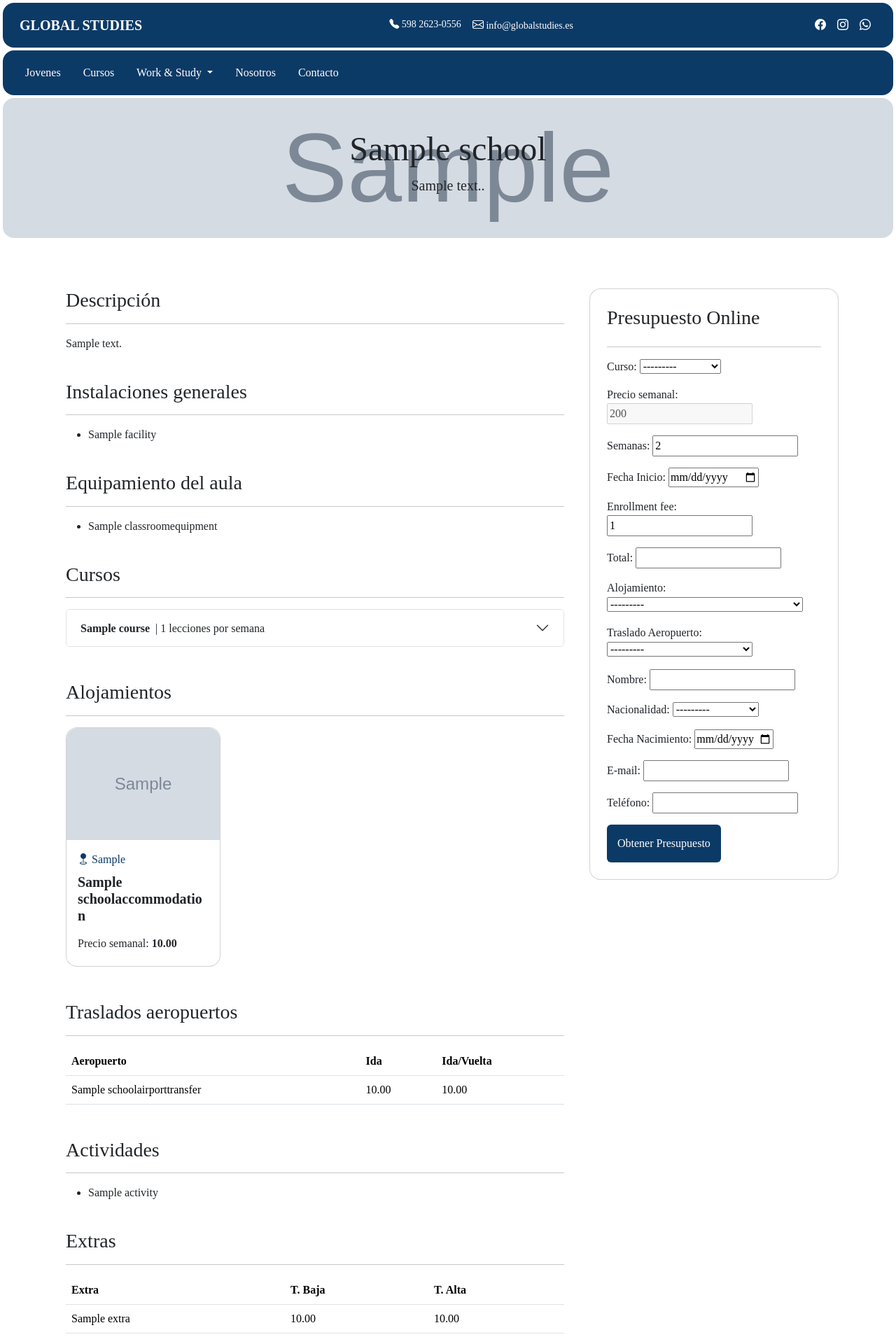
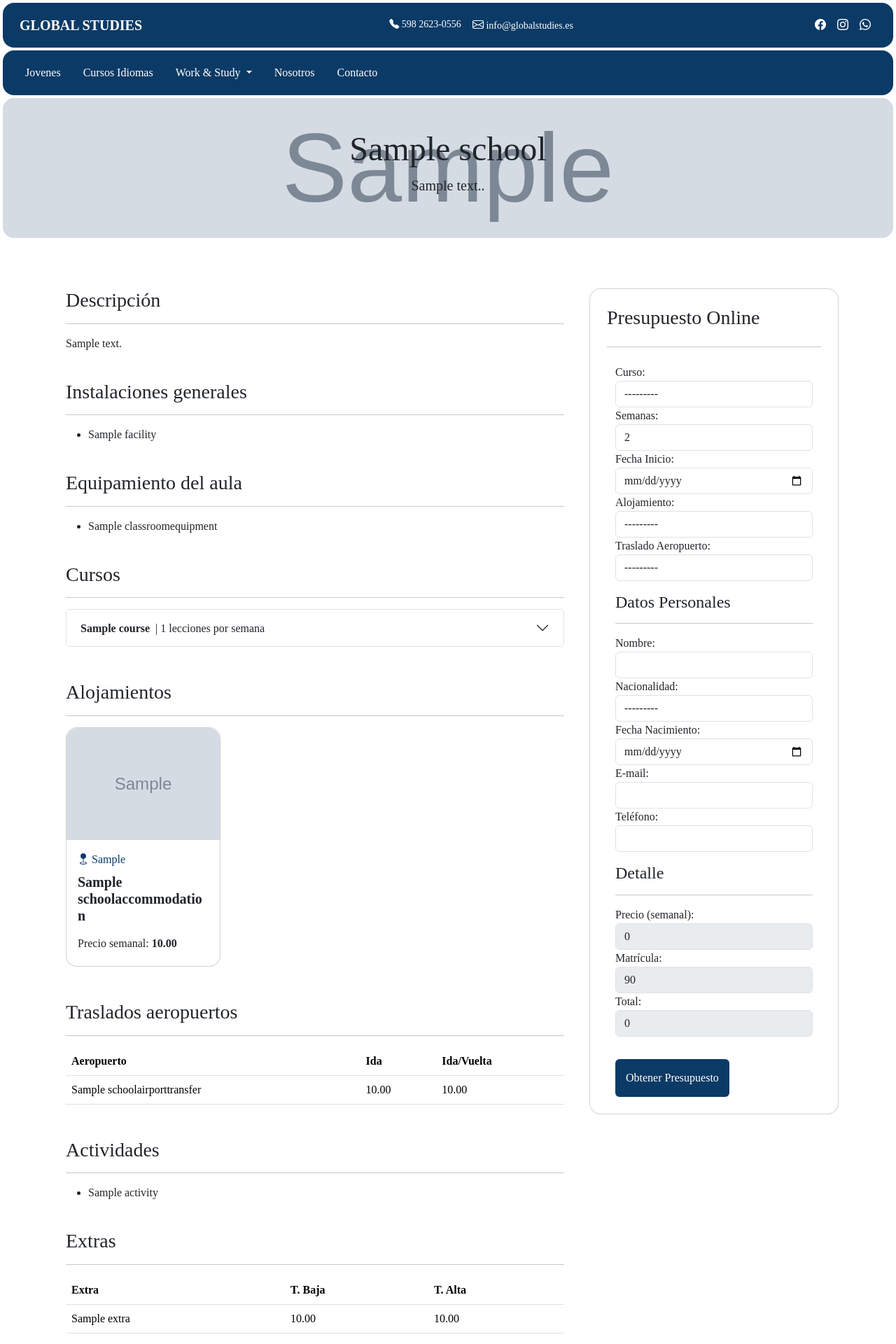
Before and after one commit to hernansaa/test-custom-page, a Django app: page /schools/school-details/1 in a window 1280 px wide. Shown: the top 1920 px of the page at 70% size. Run offline with Django 5.2, Linux system fonts and the light colour scheme; tables that the repository leaves empty hold one stand-in row (values such as "Sample post"); grey boxes marked "Sample" are stand-in pictures; some libraries are stand-ins or nearby versions.

Commit message:
improve quotator online in the school details

```diff
--- a/enquiries/admin.py
+++ b/enquiries/admin.py
@@ -89,7 +89,7 @@
 
     fieldsets = (
         ('Personal Information', {
-            'fields': ('name', 'nationality', 'email', 'phone')
+            'fields': ('name', 'dob', 'nationality', 'email', 'phone')
         }),
         ('Program Information', {
             'fields': ('program', 'course', 'date_start', 'course_weekly_price', 'qty_weeks', 'enrollment_fee',
@@ -107,7 +107,7 @@
     )
 
     readonly_fields = (
-        'name', 'nationality', 'email', 'phone',
+        'name', 'dob', 'nationality', 'email', 'phone',
         'program', 'course', 'date_start', 'course_weekly_price', 'qty_weeks', 'enrollment_fee',
         'accommodation', 'total', 'created_at',
     )
--- a/enquiries/forms.py
+++ b/enquiries/forms.py
@@ -20,18 +20,19 @@
         fields = ['course', 'course_weekly_price', 'qty_weeks', 'date_start', 'enrollment_fee', 'total',
                   'accommodation', 'airport_transfer', 'name', 'nationality', 'dob', 'email', 'phone']
 
-    course = forms.ModelChoiceField(queryset=Course.objects.none(), required=False, label='Curso')
-    course_weekly_price = forms.DecimalField(label='Precio semanal', initial=200, disabled=True)
-    qty_weeks = forms.IntegerField(label='Semanas', initial=2, required=True)
-    date_start = forms.DateField(widget=forms.DateInput(attrs={'type': 'date', 'min': datetime.now().date()}), label='Fecha Inicio')
-    #enrollment_fee = forms.DecimalField(label='Matrícula', initial=90, disabled=True)  # Campo de solo lectura
-    accommodation = forms.ModelChoiceField(queryset=SchoolAccommodation.objects.none(), label='Alojamiento')
-    airport_transfer = forms.ModelChoiceField(queryset=SchoolAirportTransfer.objects.all(), required=False, label='Traslado Aeropuerto')
-    name = forms.CharField(label='Nombre', max_length=100)
-    nationality = forms.ModelChoiceField(queryset=Country.objects.all(), required=False, label='Nacionalidad')
-    dob = forms.DateField(widget=forms.DateInput(attrs={'type': 'date', 'max': datetime.now().date()}), label='Fecha Nacimiento')
-    email = forms.EmailField(label='E-mail')
-    phone = forms.CharField(label='Teléfono', required=False)
+    course = forms.ModelChoiceField(widget=forms.Select(attrs={'class': 'form-control'}), queryset=Course.objects.none(), required=False, label='Curso')
+    course_weekly_price = forms.DecimalField(widget=forms.NumberInput(attrs={'class': 'form-control'}), label='Precio (semanal)', initial=0, disabled=True)
+    qty_weeks = forms.IntegerField(widget=forms.NumberInput(attrs={'class': 'form-control'}), label='Semanas', initial=2, required=True)
+    date_start = forms.DateField(widget=forms.DateInput(attrs={'class': 'form-control', 'type': 'date', 'min': datetime.now().date()}), label='Fecha Inicio')
+    enrollment_fee = forms.DecimalField(widget=forms.NumberInput(attrs={'class': 'form-control'}), label='Matrícula', initial=90, disabled=True)  # Campo de solo lectura
+    total = forms.DecimalField(widget=forms.NumberInput(attrs={'class': 'form-control'}), initial=0, disabled=True)
+    accommodation = forms.ModelChoiceField(widget=forms.Select(attrs={'class': 'form-control'}), queryset=SchoolAccommodation.objects.none(), label='Alojamiento')
+    airport_transfer = forms.ModelChoiceField(widget=forms.Select(attrs={'class': 'form-control'}), queryset=SchoolAirportTransfer.objects.all(), required=False, label='Traslado Aeropuerto')
+    name = forms.CharField(widget=forms.TextInput(attrs={'class': 'form-control'}), label='Nombre', max_length=100)
+    nationality = forms.ModelChoiceField(widget=forms.Select(attrs={'class': 'form-control'}), queryset=Country.objects.all(), required=False, label='Nacionalidad')
+    dob = forms.DateField(widget=forms.DateInput(attrs={'class': 'form-control', 'type': 'date', 'max': datetime.now().date()}), label='Fecha Nacimiento')
+    email = forms.EmailField(widget=forms.EmailInput(attrs={'class': 'form-control'}), label='E-mail')
+    phone = forms.CharField(widget=forms.NumberInput(attrs={'class': 'form-control'}), label='Teléfono', required=False)
 
     def __init__(self, *args, **kwargs):
         school_id = kwargs.pop('school_id', None)
--- a/programs/urls.py
+++ b/programs/urls.py
@@ -2,7 +2,7 @@
 from . import views
 
 urlpatterns = [
-    path('programs/', views.index, name='index'),
+    path('programs/', views.index, name='programs-index'),
     path('filter-options-by-country/', views.filter_options_by_country, name='filter-options-by-country'),
     path('results-filtered/', views.results_filtered, name='results-filtered'),
     path('programs/program-details/<int:pk>', views.program_details, name='program-details'),
--- /dev/null
+++ b/providers/templates/providers/partials/_course_price_fragment.html
@@ -0,0 +1,2 @@
+  {{ form.course_weekly_price.label_tag }}
+  {{ form.course_weekly_price }}
--- /dev/null
+++ b/providers/templates/providers/partials/_quotator.html
@@ -0,0 +1,44 @@
+<!-- HTMX SOLUTION -->
+
+<div class="card rounded-4 p-4">
+  <h3>Presupuesto Online</h3>
+  <hr>
+  <div id="form-container">
+    <form id="enquiry-form" method="post">
+      {% csrf_token %}
+      <div class="container py-2">
+        {{ form.course.label_tag }} {{ form.course }}
+        {{ form.qty_weeks.label_tag }} {{ form.qty_weeks }}
+        {{ form.date_start.label_tag }} {{ form.date_start }}
+        {{ form.accommodation.label_tag }} {{ form.accommodation }}
+        {{ form.airport_transfer.label_tag }} {{ form.airport_transfer }}
+      </div>
+      <div class="container py-2">
+        <h4>Datos Personales</h4>
+        <hr>
+        {{ form.name.label_tag }} {{ form.name }}
+        {{ form.nationality.label_tag }} {{ form.nationality }}
+        {{ form.dob.label_tag }} {{ form.dob }}
+        {{ form.email.label_tag }} {{ form.email }}
+        {{ form.phone.label_tag }} {{ form.phone }}
+      </div>
+      <div class="container py-2">
+        <h4>Detalle</h4>
+        <hr>
+        <div
+          id="course-weekly-price"
+          hx-post="{% url 'update_course_price' %}"
+          hx-trigger="change from:#id_course"
+          hx-target="#course-weekly-price"
+          hx-swap="innerHTML">
+          {{ form.course_weekly_price.label_tag }} {{ form.course_weekly_price }}
+        </div>
+        {{ form.enrollment_fee.label_tag }} {{ form.enrollment_fee }}
+        {{ form.total.label_tag }} {{ form.total }}
+      </div>
+      <div class="container pt-4">
+        <button class="btn btn-primary" type="submit">Obtener Presupuesto</button>
+      </div>
+    </form>
+  </div>
+</div>
--- a/providers/templates/providers/school-details.html
+++ b/providers/templates/providers/school-details.html
@@ -337,15 +337,9 @@
 
 
             <div class="col-lg-4">
-                <div class="card rounded-4 p-4">
-                    <h3>Presupuesto Online</h3>
-                    <hr>
-                    <form method="post">
-                        {% csrf_token %}
-                        {{ form.as_p }}
-                        <button type="submit" class="btn btn-primary">Obtener Presupuesto</button>
-                    </form>
-                </div>
+
+                {% include 'providers/partials/_quotator.html' %}
+
             </div>
 
 
--- a/providers/urls.py
+++ b/providers/urls.py
@@ -4,4 +4,5 @@
 urlpatterns = [
     path('schools/', views.index, name='schools-index'),
     path('schools/school-details/<int:pk>', views.school_details, name='school-details'),
+    path('update-course-price/', views.update_course_price, name='update_course_price'),
 ]
--- a/providers/views.py
+++ b/providers/views.py
@@ -1,4 +1,5 @@
 from django.shortcuts import render, redirect, get_object_or_404
+from django.http import JsonResponse
 
 from .models import (School, Address, SchoolAccommodation, SchoolAirportTransfer, SchoolExtra,
                      SchoolAvgAge, SchoolClassroomEquipment, NationalityMix, Course)
@@ -45,6 +46,7 @@
             # Create a new Inquiry object but don't save it yet
             enquiry = Enquiry(
                 name=form.cleaned_data['name'],
+                dob=form.cleaned_data['dob'],
                 nationality=form.cleaned_data['nationality'],
                 email=form.cleaned_data['email'],
                 phone=form.cleaned_data['phone'],
@@ -52,9 +54,13 @@
                 enrollment_fee=form.cleaned_data['enrollment_fee'],
                 accommodation=form.cleaned_data['accommodation'],
                 course=form.cleaned_data['course'],
+                date_start=form.cleaned_data['date_start'],
+                course_weekly_price=form.cleaned_data['course_weekly_price'],
+                qty_weeks=form.cleaned_data['qty_weeks'],
+                total=form.cleaned_data['total'],
             )
             enquiry.save()
-            # Optionally, you can redirect to a success page or clear the form
+            # Optionally, we can redirect to a success page or clear the form
             return redirect('school-details', pk=pk)  # Redirect to the same page or another success page
     else:
         form = EnquiryForm(school_id=pk)
@@ -76,3 +82,13 @@
     }
 
     return render(request, 'providers/school-details.html', context)
+
+
+def update_course_price(request):
+    course_id = request.POST.get('course')
+    if course_id:
+        course = get_object_or_404(Course, id=course_id)
+        form = EnquiryForm()
+        form.fields['course_weekly_price'].initial = course.ls_week_price
+        return render(request, 'providers/partials/_course_price_fragment.html', {'form': form})
+    return JsonResponse({'error': 'Invalid course ID'}, status=400)
--- a/templates/partials/_bottom_navbar.html
+++ b/templates/partials/_bottom_navbar.html
@@ -12,10 +12,10 @@
             <a class="nav-link" aria-current="page" href="#">Jovenes</a>
           </li>
           <li class="nav-item px-3">
-            <a class="nav-link" href="{% url 'schools-index' %}">Cursos</a>
+            <a class="nav-link" href="{% url 'schools-index' %}">Cursos Idiomas</a>
           </li>
           <li class="nav-item dropdown">
-            <a class="nav-link dropdown-toggle" href="#" role="button" data-bs-toggle="dropdown" aria-expanded="false">
+            <a class="nav-link dropdown-toggle" href="{% url 'programs-index' %}" role="button" data-bs-toggle="dropdown" aria-expanded="false">
               Work & Study
             </a>
             <ul class="dropdown-menu bg-primary mt-3 text-center text-lg-start">
@@ -24,7 +24,7 @@
               <li><a class="dropdown-item" href="#">Nueva Zelandia</a></li>
               <li><a class="dropdown-item" href="#">Canada</a></li>
               <li><hr class="dropdown-divider"></li>
-              <li><a class="dropdown-item" href="#">Work & Study</a></li>
+              <li><a class="dropdown-item" href="{% url 'programs-index' %}">Work & Study</a></li>
             </ul>
           </li>
           <li class="nav-item px-3">
```
